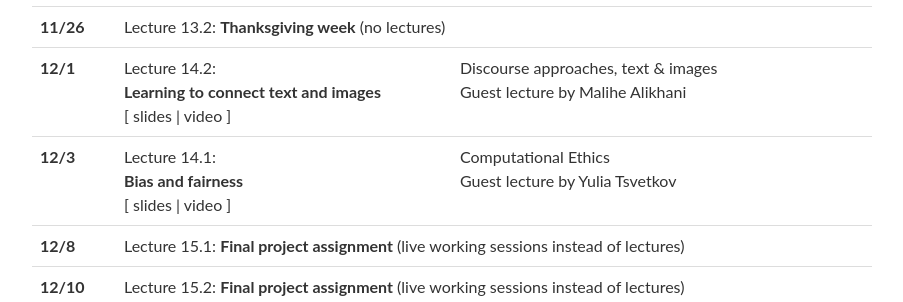
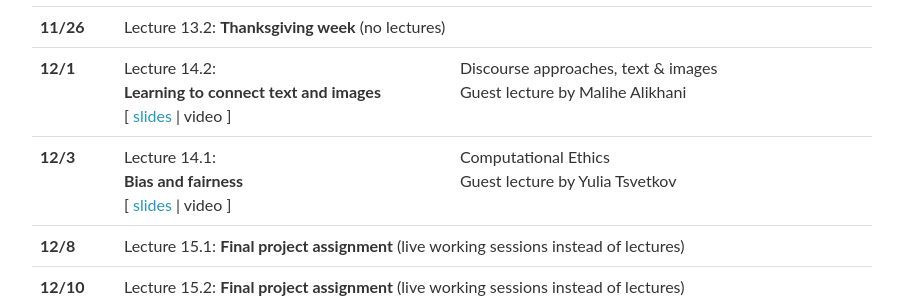
Before and after one commit to CMU-MultiComp-Lab/mmml-course, a Jekyll site: the page built from _pages/schedule.md, in a window 1280 px wide and 900 px high, scrolled down 1943 px. Shown: the part 273-575 px from the top of the window, without its empty margins (188-1091 px from the left). Built offline with Jekyll 4.4.1, drawn with Linux system fonts in a browser that asks for light colours; nearby versions of some CDN libraries; comment, search, counter and statistics services are not loaded; part of the change alters nothing that is shown.

```diff
--- a/_data/lectures.yml
+++ b/_data/lectures.yml
@@ -305,7 +305,7 @@
   title: >
     Lecture 14.2: <br/>
     <strong>Learning to connect text and images</strong>
-  slides:
+  slides: "https://piazza.com/class_profile/get_resource/kcnr11wq24q6z7/ki7l8t277224w8"
   video:
   topics:
     - Discourse approaches, text & images <br/>
@@ -317,7 +317,7 @@
   title: >
     Lecture 14.1: <br/>
     <strong>Bias and fairness</strong>
-  slides:
+  slides: "https://piazza.com/class_profile/get_resource/kcnr11wq24q6z7/ki9em4opm9ufs"
   video:
   topics:
     - Computational Ethics <br/>
```
